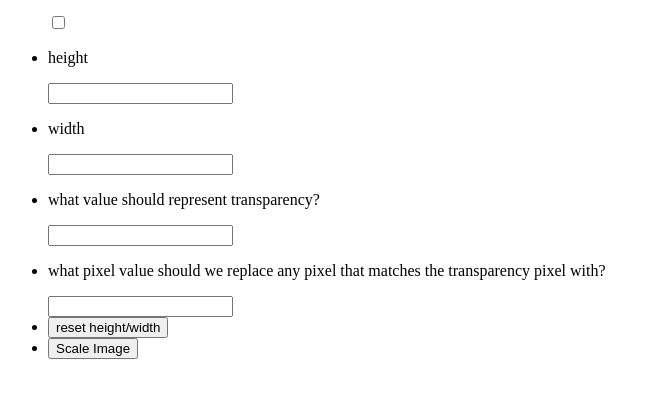
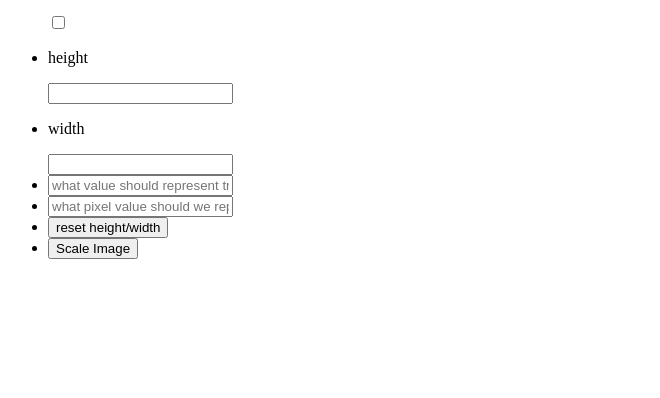
Before and after one commit to Stan15/Img-scale-and-hex, a website: page index.html in a window 1280 px wide. Shown: the part 314-712 px from the top of the page, without its empty margins (0-660 px from the left). Drawn offline with Linux system fonts and the light colour scheme.

Commit message:
minor ui change

```diff
--- a/index.html
+++ b/index.html
@@ -22,12 +22,10 @@
                 <input type="number" id="width" onkeydown="keydownNumberValidation(event)" oninput="setWidth(this.value, ratioLocked())">
             </li>
             <li>
-                <p>what value should represent transparency?</p>
-                <input type="text" id="transparency_pixel">
+                <input type="text" id="transparency_pixel" placeholder="what value should represent transparency?">
             </li>
             <li>
-                <p>what pixel value should we replace any pixel that matches the transparency pixel with?</p>
-                <input type="text" id="transparency_replacement">
+                <input type="text" id="transparency_replacement" placeholder="what pixel value should we replace any pixel that matches the transparency pixel with?">
             </li>
             <li>
                 <button onclick="resetParams()">reset height/width</button>
```
Also changed, not shown: New Text Document.txt (added).
